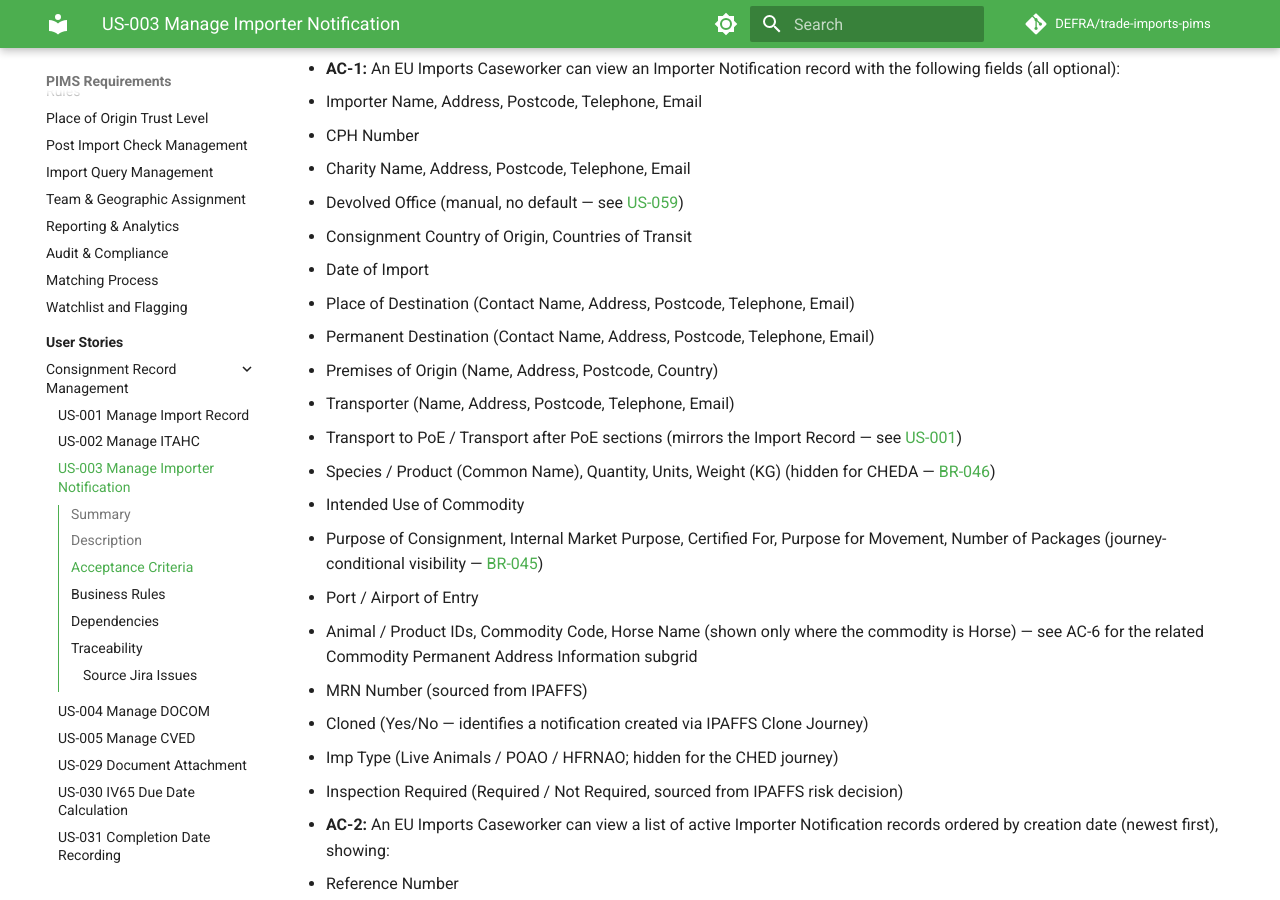
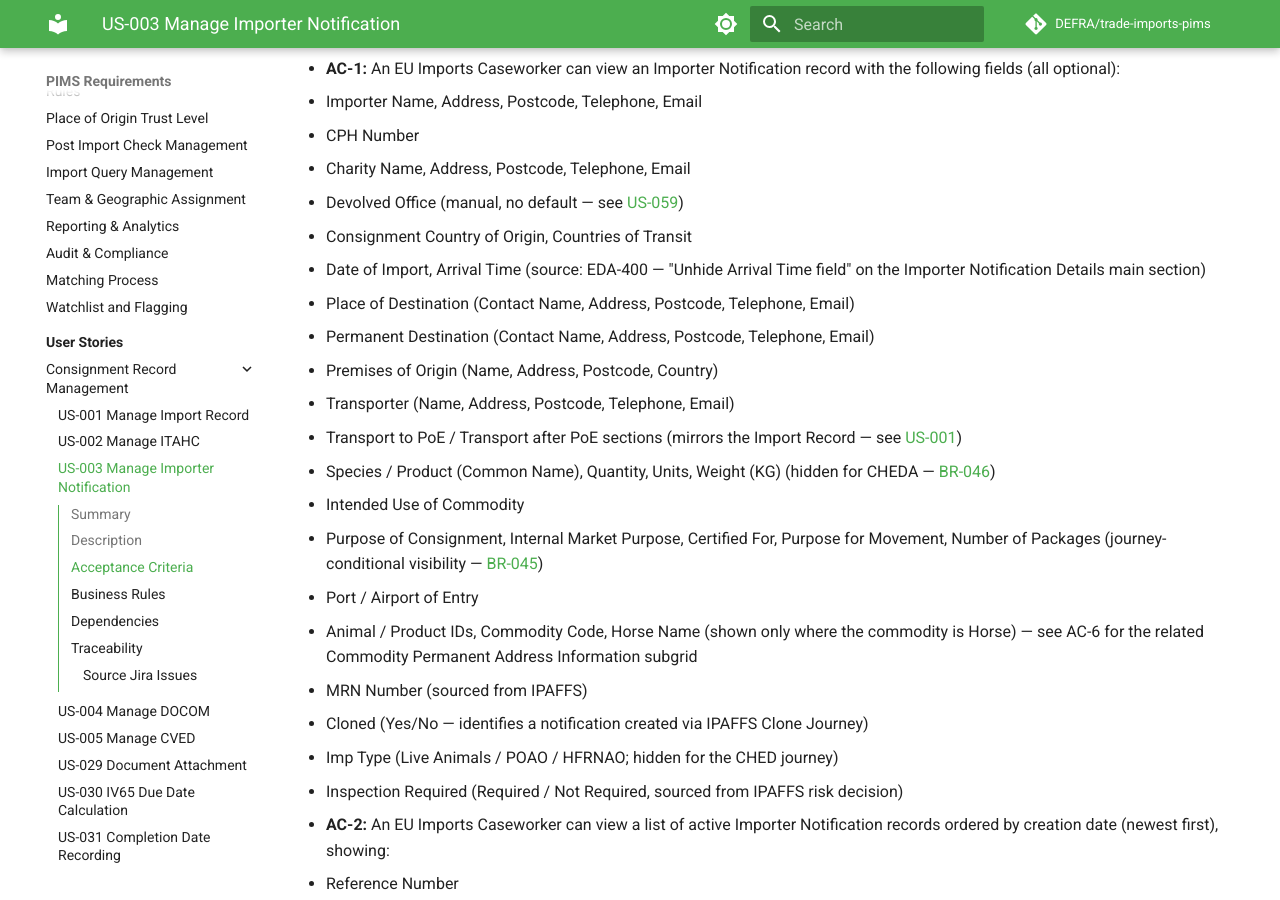
Before and after one commit to DEFRA/trade-imports-pims, an MkDocs documentation site: the page built from docs/requirements/user-stories/US-003-Manage-Importer-Notification.md, in a window 1280 px wide and 900 px high, scrolled down 613 px. Built offline with MkDocs 1.6.1 and Material for MkDocs 9.7.7, drawn with Linux system fonts in a browser that asks for light colours; a script that is not in the unit is left out; comment, search, counter and statistics services are not loaded.

```diff
--- a/docs/requirements/user-stories/US-003-Manage-Importer-Notification.md
+++ b/docs/requirements/user-stories/US-003-Manage-Importer-Notification.md
@@ -18,7 +18,7 @@ The Importer Notification entity (`defraimp_importernotification`) is the IPAFFS
   - Charity Name, Address, Postcode, Telephone, Email
   - Devolved Office (manual, no default — see [US-059](US-059-Devolved-Office-Assignment.md))
   - Consignment Country of Origin, Countries of Transit
-  - Date of Import
+  - Date of Import, Arrival Time (source: EDA-400 — "Unhide Arrival Time field" on the Importer Notification Details main section)
   - Place of Destination (Contact Name, Address, Postcode, Telephone, Email)
   - Permanent Destination (Contact Name, Address, Postcode, Telephone, Email)
   - Premises of Origin (Name, Address, Postcode, Country)
@@ -99,3 +99,4 @@ The Importer Notification entity (`defraimp_importernotification`) is the IPAFFS
 - EDA-739
 - EDA-794
 - EDA-798
+- EDA-400
```
Also changed, not shown: 1 other file.
